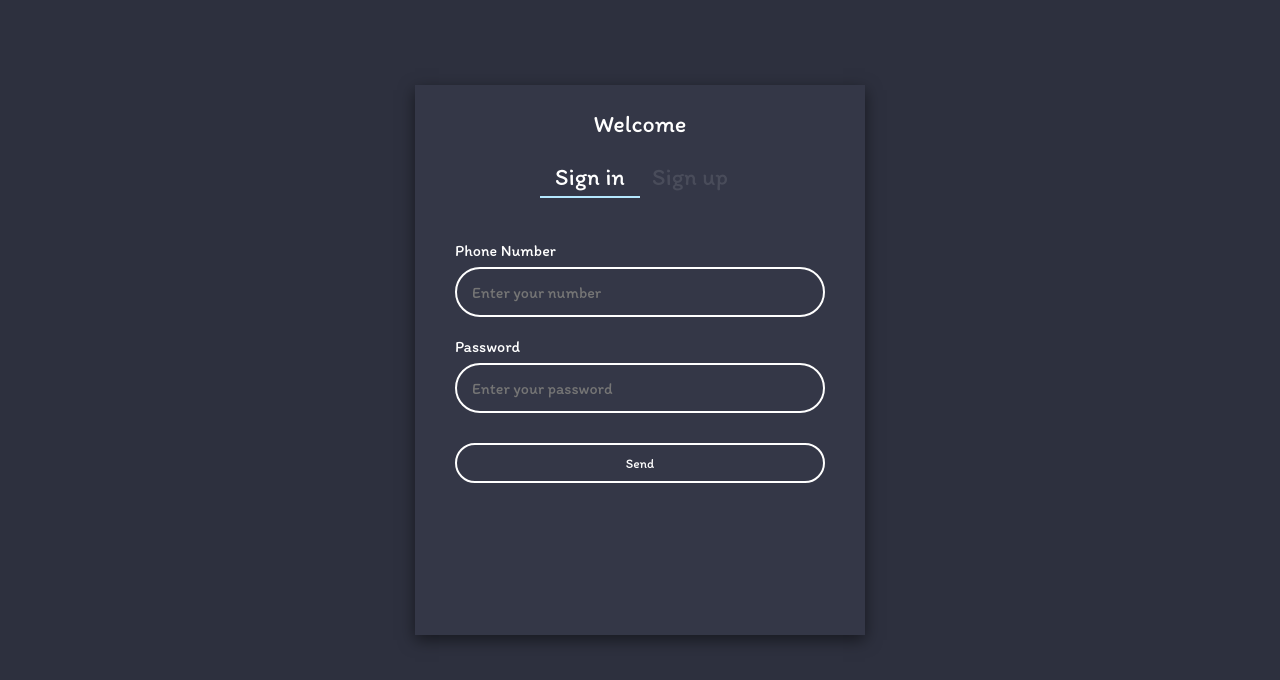
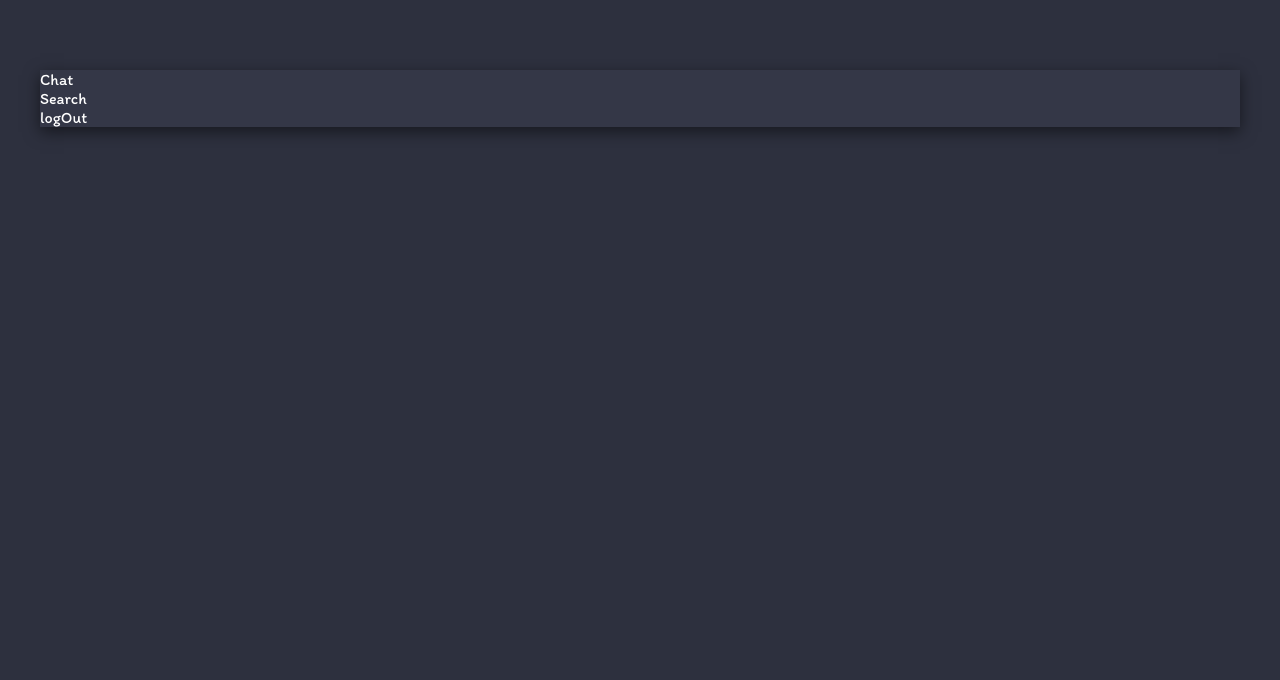
Before and after one commit to igorek888rane/chat, a React (Vite) app: page / in a window 1280 px wide. Shown: the top 680 px of the page. Built offline with nearby package versions, Linux system fonts and the light colour scheme.

Commit message:
ChatPage,Layout

```diff
--- a/src/App.tsx
+++ b/src/App.tsx
@@ -3,21 +3,33 @@ import { Route, Routes } from 'react-router-dom'
 import AuthPage from './pages/AuthPage/AuthPage'
 import ChatPage from './pages/ChatPage/ChatPage'
 import RequireAuth from './hoc/RequireAuth'
+import SearchPage from './pages/SearhPage/SearchPage'
+import Layout from './components/Layout'
 
 function App() {
 	return (
 		<div className='App'>
 			<Routes>
 				<Route path={'/login'} element={<AuthPage />} />
+				<Route path={'/'} element={<Layout />}>
 					<Route
-					path={'/chat'}
+						path={'chat'}
 						element={
 							<RequireAuth>
 								<ChatPage />
 							</RequireAuth>
 						}
 					/>
-				<Route path={'*'} element={<AuthPage />} />
+					<Route
+						path={'search'}
+						element={
+							<RequireAuth>
+								<SearchPage />
+							</RequireAuth>
+						}
+					/>
+				</Route>
+				<Route path={'*'} element={<div>Not Found</div>} />
 			</Routes>
 		</div>
 	)
--- /dev/null
+++ b/src/components/Layout.tsx
@@ -0,0 +1,16 @@
+import { FC } from 'react'
+import Nav from './Nav/Nav'
+import { Outlet } from 'react-router-dom'
+
+const Layout: FC = () => {
+	return (
+		<div className={'content'}>
+			<div className={'app__content'}>
+				<Nav />
+				<Outlet />
+			</div>
+		</div>
+	)
+}
+
+export default Layout
--- /dev/null
+++ b/src/components/Nav/Nav.module.scss
@@ -0,0 +1,11 @@
+@import '/src/styles/variable';
+
+.nav_block {
+	display: flex;
+	flex-direction: column;
+
+	a {
+		text-decoration: none;
+		color: #ffff;
+	}
+}
--- /dev/null
+++ b/src/components/Nav/Nav.tsx
@@ -0,0 +1,24 @@
+import { FC } from 'react'
+import styles from './Nav.module.scss'
+import { Link } from 'react-router-dom'
+import { useAppDispatch } from '../../hooks/useApp'
+import { setIsAuth } from '../../store/authSlice/authSlice'
+
+const Nav: FC = () => {
+	const dispatch = useAppDispatch()
+	const logOut = () => {
+		window.localStorage.removeItem('auth')
+		dispatch(setIsAuth(false))
+	}
+	return (
+		<div className={styles.nav_block}>
+			<Link to={'/chat'}>Chat</Link>
+			<Link to={'/search'}>Search</Link>
+			<Link onClick={logOut} to={'/login'}>
+				logOut
+			</Link>
+		</div>
+	)
+}
+
+export default Nav
--- a/src/components/UI/MyButton/MyButton.tsx
+++ b/src/components/UI/MyButton/MyButton.tsx
@@ -1,18 +1,25 @@
-import React, { FC, PropsWithChildren } from 'react'
+import React, { FC, PropsWithChildren, PointerEvent } from 'react'
 import styles from './MyButton.module.scss'
 
 interface ButtonProps {
 	type: 'button' | 'submit' | 'reset' | undefined
 	disabled?: boolean
+	onClick?: (e: PointerEvent<HTMLButtonElement>) => void
 }
 
 const MyButton: FC<PropsWithChildren<ButtonProps>> = ({
 	type,
 	disabled,
+	onClick,
 	children,
 }) => {
 	return (
-		<button className={styles.btn} disabled={disabled} type={type}>
+		<button
+			className={styles.btn}
+			onClick={onClick}
+			disabled={disabled}
+			type={type}
+		>
 			{children}
 		</button>
 	)
--- /dev/null
+++ b/src/pages/App.module.scss
@@ -0,0 +1,2 @@
+.app__content {
+}
--- a/src/pages/ChatPage/ChatPage.tsx
+++ b/src/pages/ChatPage/ChatPage.tsx
@@ -1,20 +1,7 @@
 import React from 'react'
-import { useAppDispatch } from '../../hooks/useApp'
-import { setIsAuth } from '../../store/authSlice/authSlice'
 
 const ChatPage = () => {
-	const dispatch = useAppDispatch()
-	const logOut = () => {
-		window.localStorage.removeItem('auth')
-		dispatch(setIsAuth(false))
-	}
-	return (
-		<div>
-			<button onClick={logOut} type={'button'}>
-				logOut
-			</button>
-		</div>
-	)
+	return <div>chat</div>
 }
 
 export default ChatPage
--- /dev/null
+++ b/src/pages/SearhPage/SearchPage.tsx
@@ -0,0 +1,7 @@
+import React from 'react'
+
+const SearchPage = () => {
+	return <div>Search</div>
+}
+
+export default SearchPage
--- a/src/styles/App.scss
+++ b/src/styles/App.scss
@@ -14,6 +14,13 @@ body {
 	margin: 0 auto;
 	max-width: 1200px;
 }
+.app__content {
+	display: flex;
+	flex-direction: row;
+	background-color: $additional-color;
+	box-shadow: 0 5px 15px rgba(0, 0, 0, 0.5);
+	margin-top: 70px;
+}
 
 h1 {
 	font-size: 24px;
```
Lines whose indentation alone changed are shown as unchanged.
